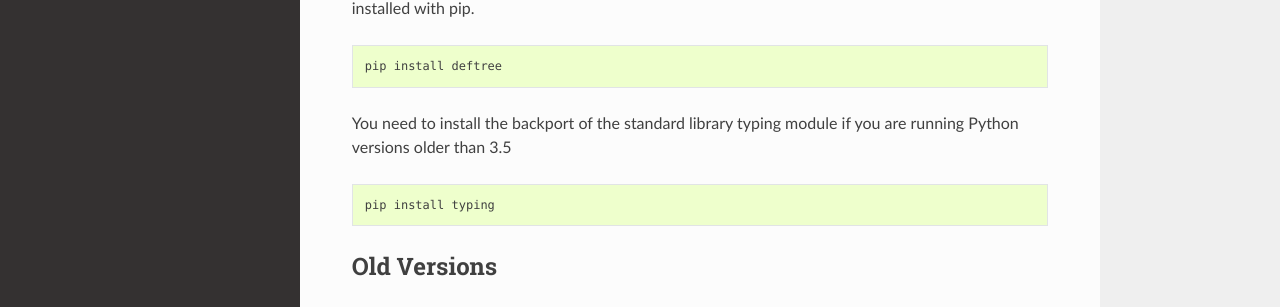
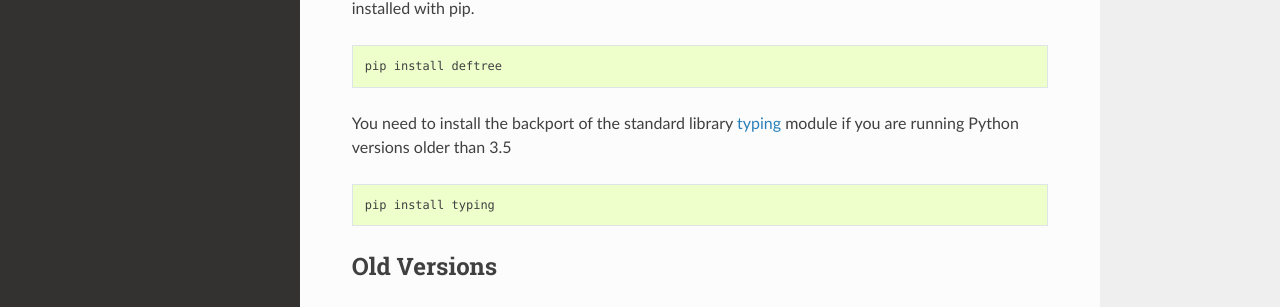
Before and after one commit to Jerakin/DefTree, a Sphinx documentation site: the page built from doc/source/index.rst, in a window 1280 px wide and 1127 px high. Shown: the part 608-915 px from the top of the window. Built offline with Sphinx 7.4.7 and the Read the Docs theme 2.0.0, drawn with Linux system fonts in a browser that asks for light colours.

```diff
--- a/doc/source/index.rst
+++ b/doc/source/index.rst
@@ -40,7 +38,8 @@ The package is distributed in the wheel format and is easily installed with pip.
     pip install deftree
 
 
-You need to install the backport of the standard library typing module if you are running Python versions older than 3.5
+You need to install the backport of the standard library typing_ module if you are running Python versions older than 3.5
+
 
 .. code::  bash
 
```
Also changed, not shown: other parts of doc/source/index.rst (+2 -2 lines).
